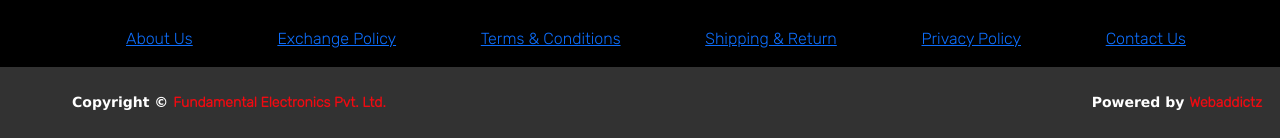
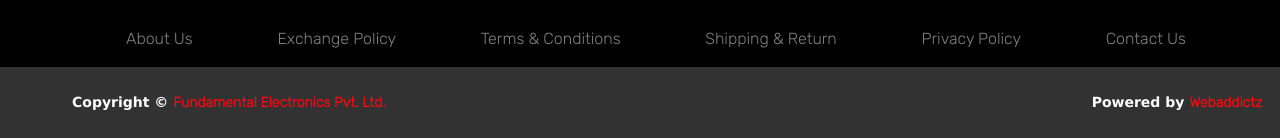
Before and after one commit to VishalBhuse/Fundamental.in, a plain HTML site: page signup.html in a window 1280 px wide. Shown: the part 891-1029 px from the top of the page. Drawn offline with nearby package versions, Linux system fonts and the light colour scheme; a script that the page names is missing.

Commit message:
Update signup.css

```diff
--- a/signup.css
+++ b/signup.css
@@ -48,6 +48,14 @@
     font-weight: 900;
     margin-top: 15px;
     font-size: 15px;
+}
+
+.footfund4 ul li a{
+    text-decoration: none;
+    color: grey;
+}
+.footfund4 ul li a:hover{
+    color: #E42329 !important;
 }
 
 
```
